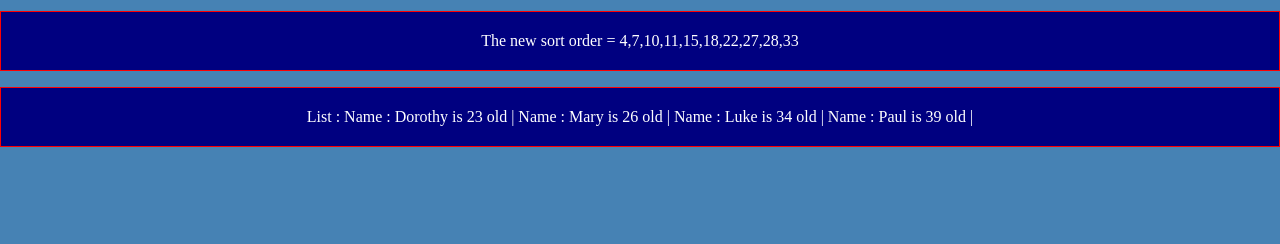
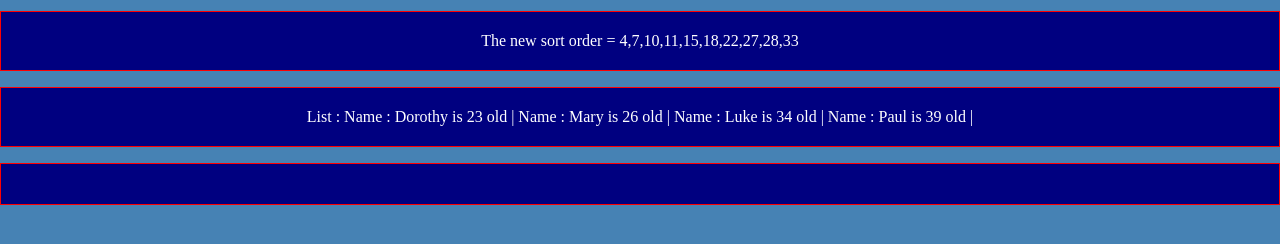
Before and after one commit to JohanSwannie/Javascript-Array-Methods, a plain HTML site: page Javascript-Array-Methods/Sort/sort-array-method.html in a window 1280 px wide. Shown: the part 58-302 px from the top of the page. Drawn offline with Linux system fonts and the light colour scheme.

Commit message:
Update sort-array-method HTML Component

```diff
--- a/Javascript-Array-Methods/Sort/sort-array-method.html
+++ b/Javascript-Array-Methods/Sort/sort-array-method.html
@@ -11,6 +11,7 @@
     <h1>JavaScript Sort Array Method</h1>
     <p id="sort1"></p>
     <p id="sort2"></p>
+    <p id="sort3"></p>
   </body>
   <script src="sort-array-method.js"></script>
 </html>
```
